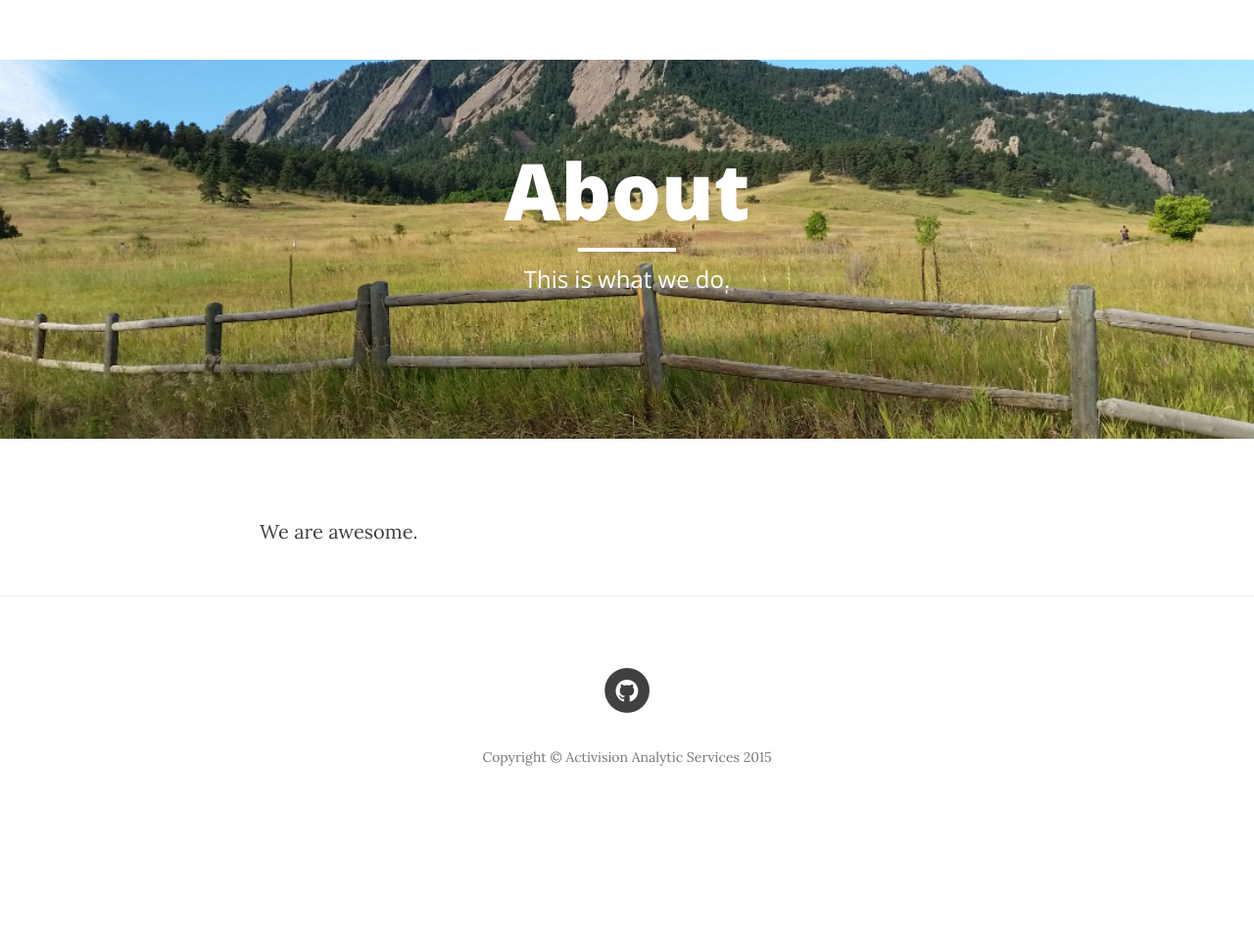
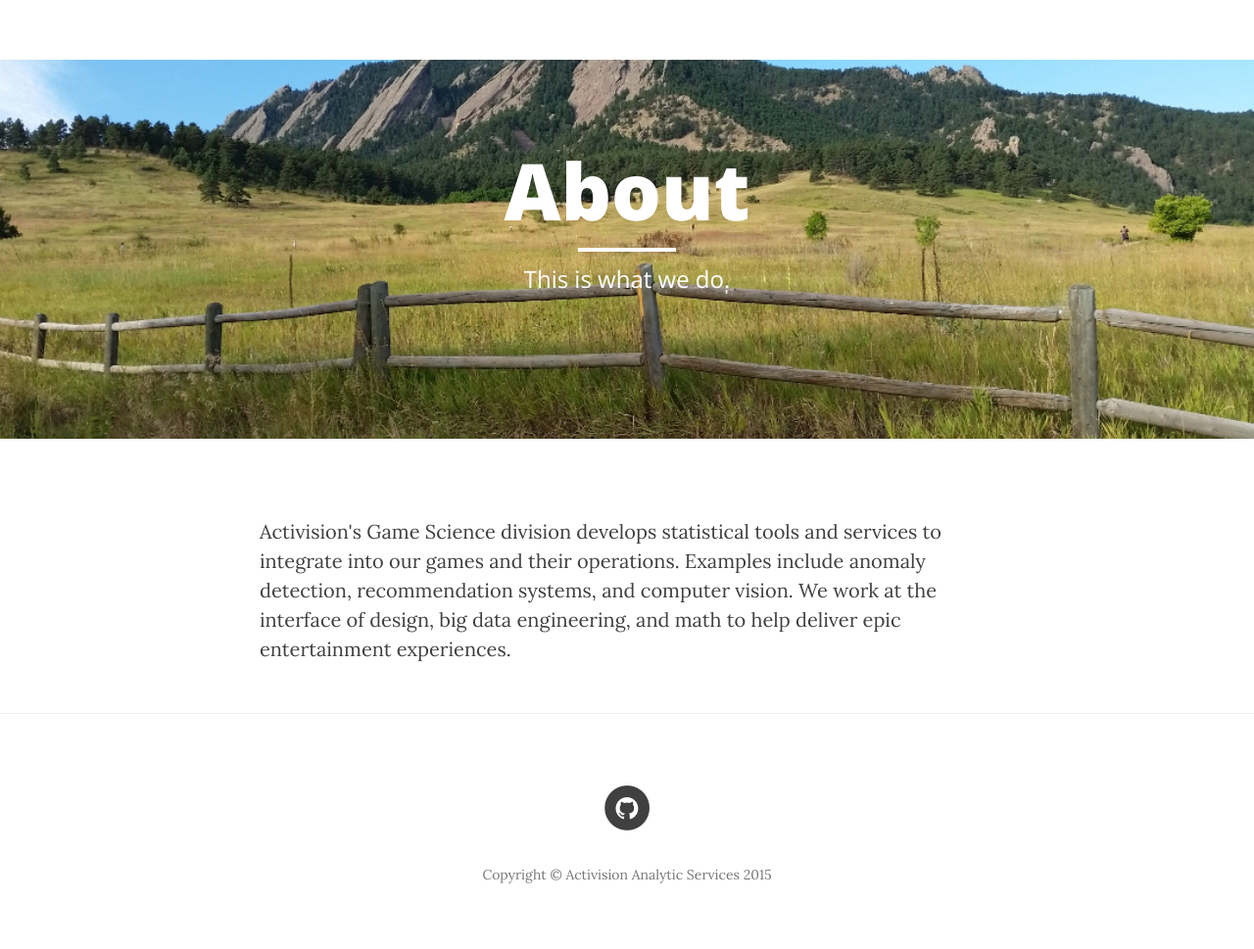
Before and after one commit to ActivisionGameScience/ActivisionGameScience.github.io, a Jekyll site: the page built from about.html, in a window 1280 px wide. Shown: the whole page at 98% size. Built offline with Jekyll 4.4.1, drawn with Linux system fonts in a browser that asks for light colours; nearby versions of some CDN libraries; before the commit the page ends 900 px from its top, so only the background shows below that.

Commit message:
added About section from ATVi website description

```diff
--- a/about.html
+++ b/about.html
@@ -6,5 +6,5 @@
 ---
 
 <p>
-We are awesome.
+Activision's Game Science division develops statistical tools and services to integrate into our games and their operations. Examples include anomaly detection, recommendation systems, and computer vision. We work at the interface of design, big data engineering, and math to help deliver epic entertainment experiences.
 </p>
```
Also changed, not shown: 2 other files.
